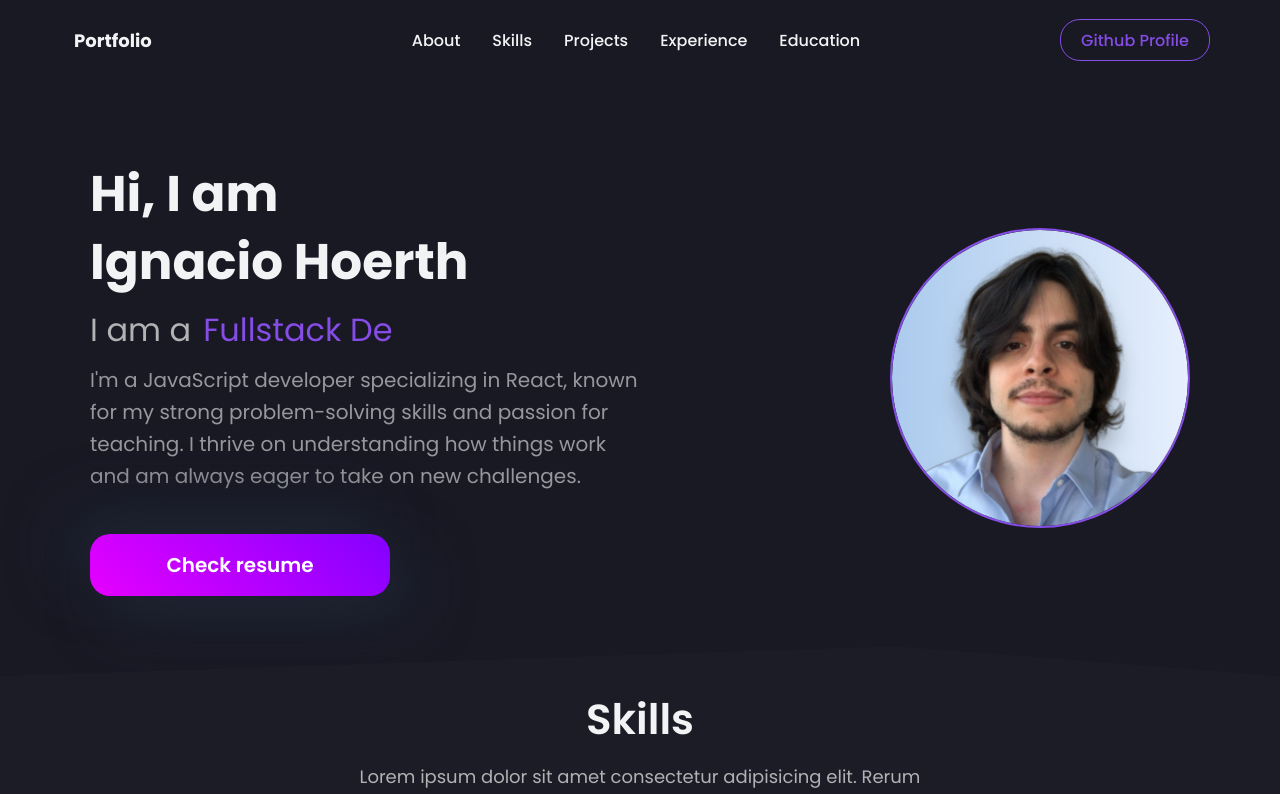
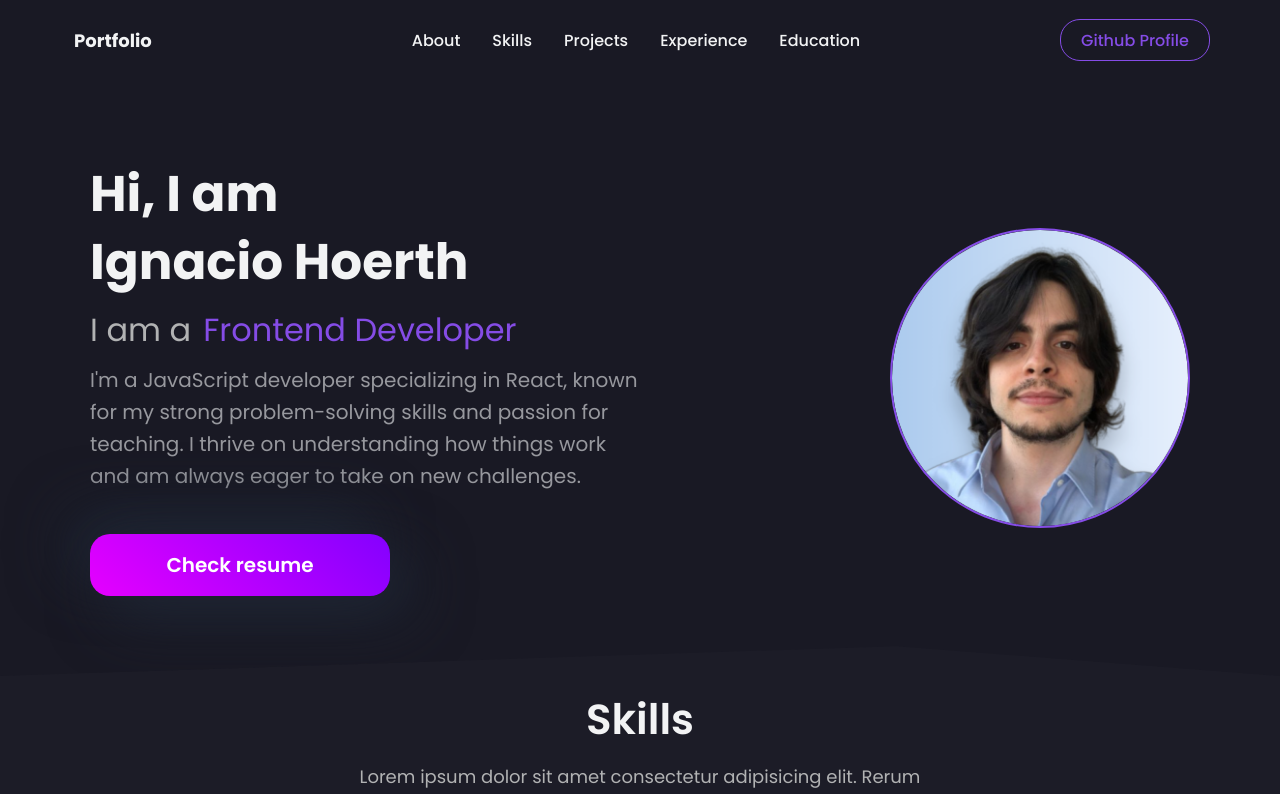
Before and after one commit to iHoerth/portfolio, a React (Create React App) app: page / in a window 1280 px wide. Shown: the top 794 px of the page. Built offline with nearby package versions, Linux system fonts and the light colour scheme; the HTML template or start-up script is replaced by a standard one.

Commit message:
Typewritter settings

```diff
--- a/src/components/Header/Header.jsx
+++ b/src/components/Header/Header.jsx
@@ -35,9 +35,9 @@ const Header = () => {
                   strings: Bio.roles,
                   autoStart: true,
                   loop: true,
-                  pauseFor: 800,
-                  delay: 15,
-                  deleteSpeed: 15,
+                  pauseFor: 1000,
+                  delay: 20,
+                  deleteSpeed: 20,
                 }}
               />
             </Span>
```
